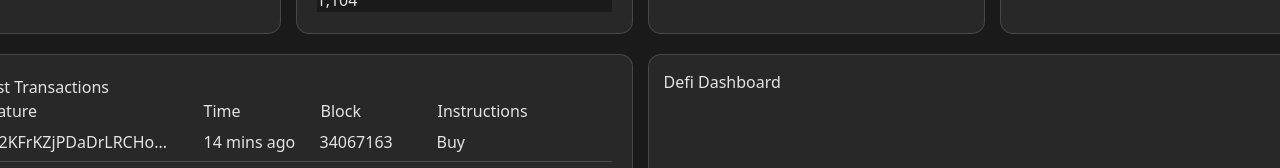
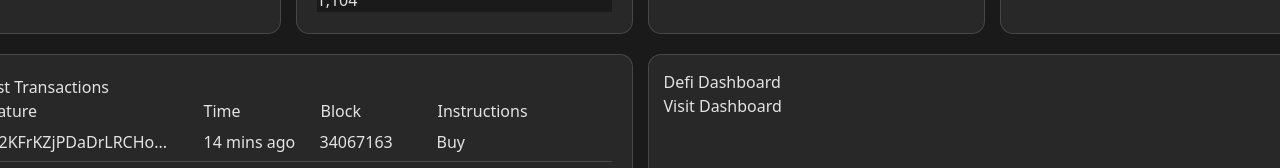
Before and after one commit to paqsa/solscan-clone, a React (Vite) app: page / in a window 1280 px wide. Shown: the part 419-587 px from the top of the page. Built offline with nearby package versions, Linux system fonts and the light colour scheme.

Commit message:
defi update

```diff
--- a/src/components/defiDashboard/defi.jsx
+++ b/src/components/defiDashboard/defi.jsx
@@ -6,7 +6,13 @@ export default function defiDashboard() {
     return (
         <div className="defiDashboardContent">
             <div className="defiDashboard">
-                <p>Defi Dashboard</p>
+                <div>
+                    <p>Defi Dashboard</p>
+
+                    <p>Visit Dashboard</p>
+                </div>
+
+
             </div>
 
         </div>
```
